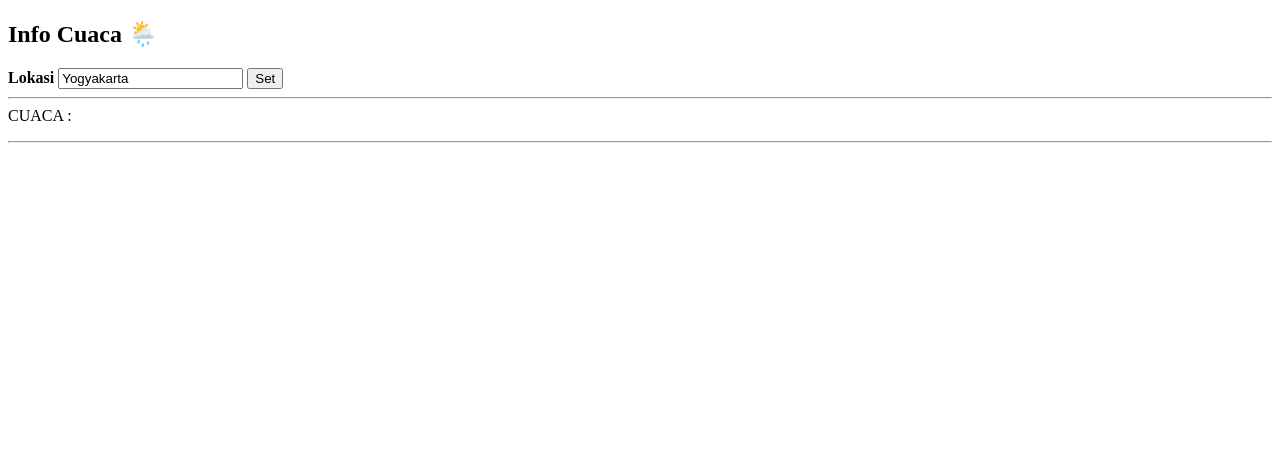
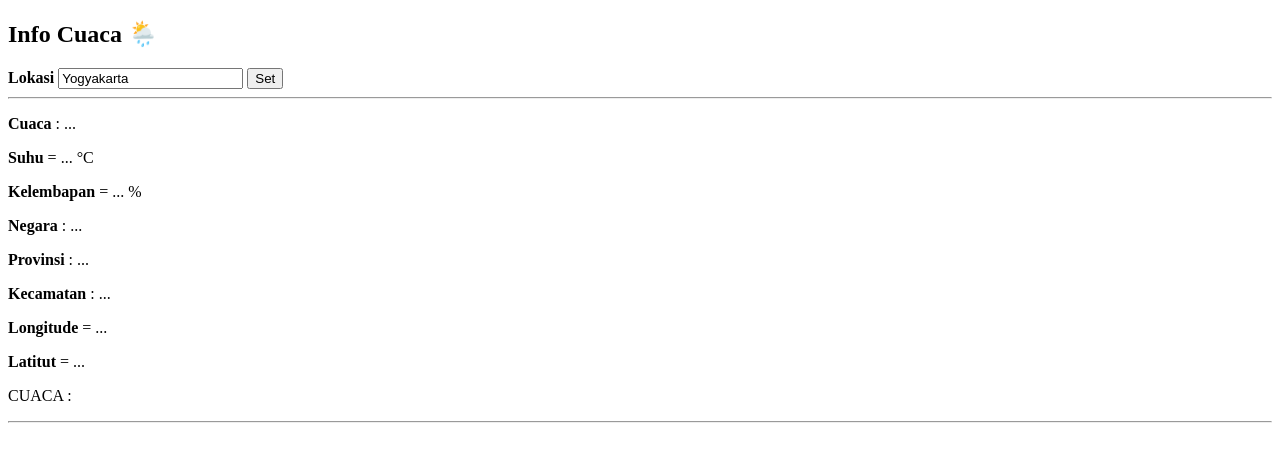
Before and after one commit to icad08/227_WeatherApi, a plain HTML site: page index.html in a window 1280 px wide. Drawn offline with nearby package versions, Linux system fonts and the light colour scheme; no server answers.

Commit message:
menambahkan konten

```diff
--- a/index.html
+++ b/index.html
@@ -15,6 +15,16 @@
             <button id="tombolSet">Set</button>
         </div>
         <hr>
+
+        <p><b>Cuaca</b> : <span id="cuaca">...</span></p>
+        <p><b>Suhu</b> = <span id="suhu">...</span> °C</p>
+        <p><b>Kelembapan</b> = <span id="kelembapan">...</span> %</p>
+        <p><b>Negara</b> : <span id="negara">...</span></p>
+        <p><b>Provinsi</b> : <span id="provinsi">...</span></p>
+        <p><b>Kecamatan</b> : <span id="kecamatan">...</span></p>
+        <p><b>Longitude</b> = <span id="longitude">...</span></p>
+        <p><b>Latitut</b> = <span id="latitude">...</span></p>
+    </div>
 
         <script src="https://cdnjs.cloudflare.com/ajax/libs/jquery/3.7.1/jquery.min.js" integrity="sha512-v2CJ7UaYy4JwqLDIrZUI/4hqeoQieOmAZNXBeQyjo21dadnwR+8ZaIJVT8EE2iyI61OV8e6M8PP2/4hpQINQ/g==" crossorigin="anonymous" referrerpolicy="no-referrer"></script>
 
```
